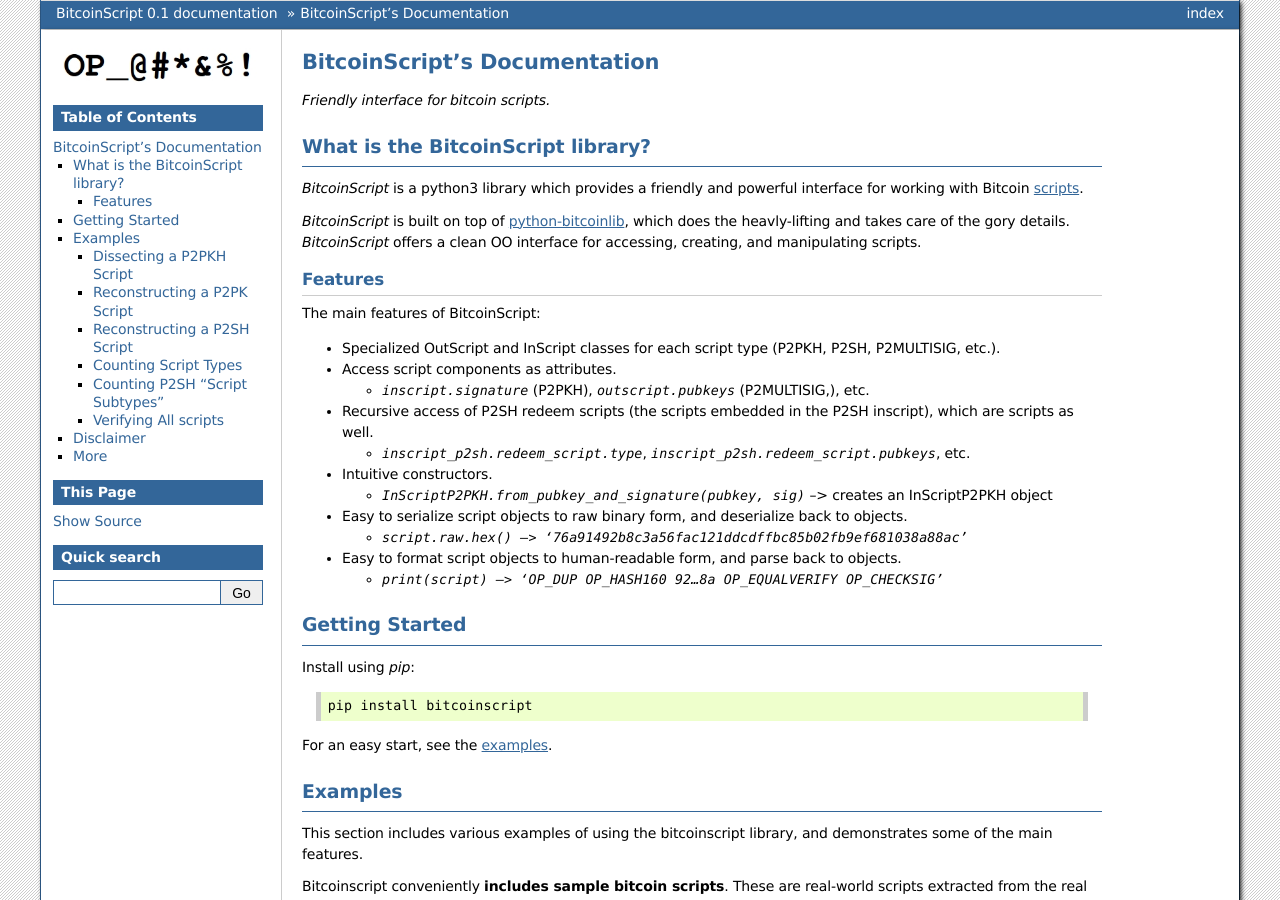
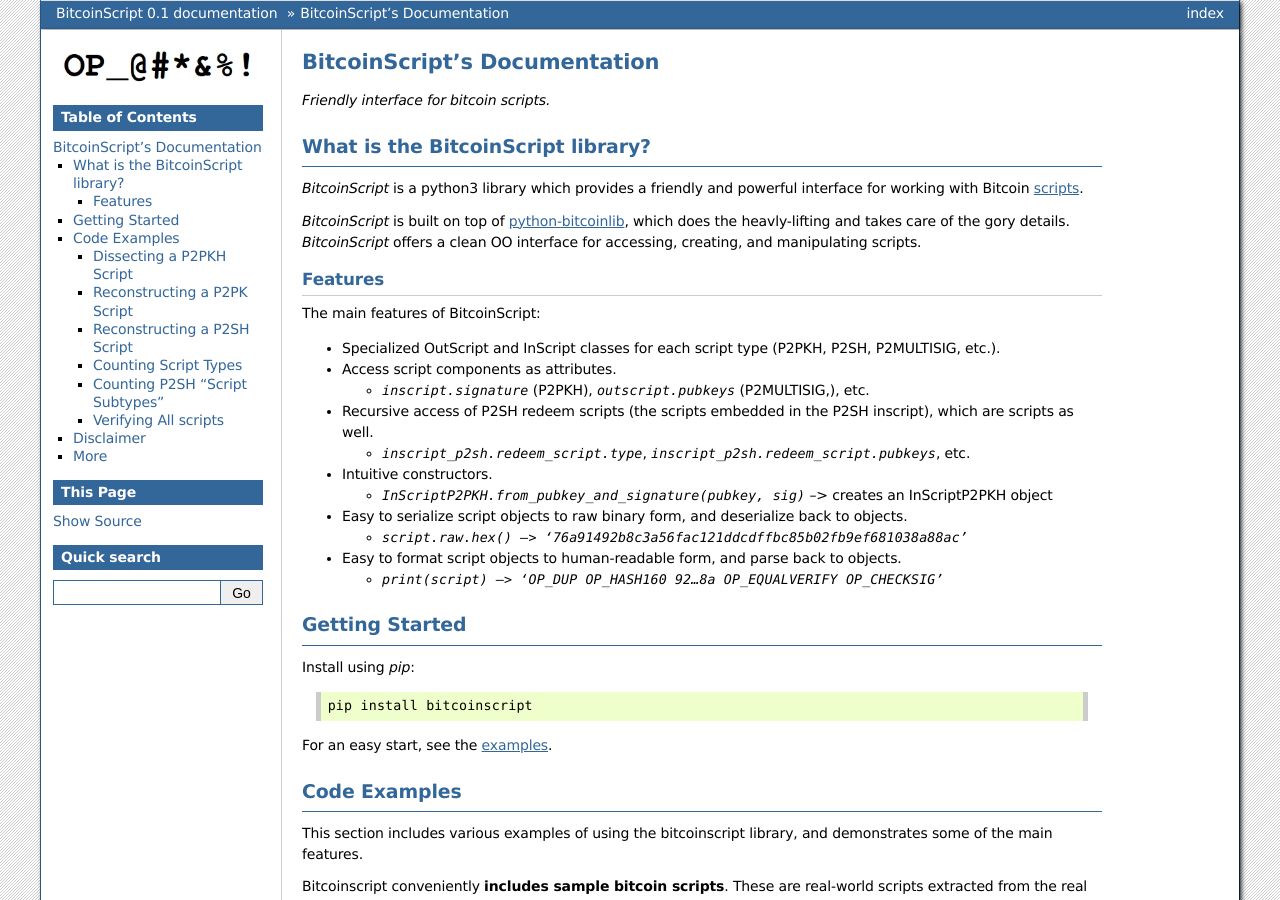
Before and after one commit to fungibit/bitcoinscript, a Sphinx documentation site: the page built from docs/index.rst, in a window 1280 px wide and 900 px high. Built offline with Sphinx 7.4.7, drawn with Linux system fonts in a browser that asks for light colours.

Commit message:
docs: fixed broken link

```diff
--- a/README.rst
+++ b/README.rst
@@ -5,7 +5,7 @@
 
 *Friendly interface for bitcoin scripts.*
 
-For an easy start, see the `examples section <http://bitcoinscript.readthedocs.io#Examples>`_
+For an easy start, see the `examples section <http://bitcoinscript.readthedocs.io#code-examples>`_
 of `the docs <http://bitcoinscript.readthedocs.io/>`_.
 
 Installation
--- a/docs/index.rst
+++ b/docs/index.rst
@@ -60,11 +60,11 @@
     pip install bitcoinscript
 
 
-For an easy start, see the `examples <#Examples>`_.
+For an easy start, see the `examples <#code-examples>`_.
 
 
-Examples
-==========
+Code Examples
+==============
 
 This section includes various examples of using the bitcoinscript library, and
 demonstrates some of the main features.
```
